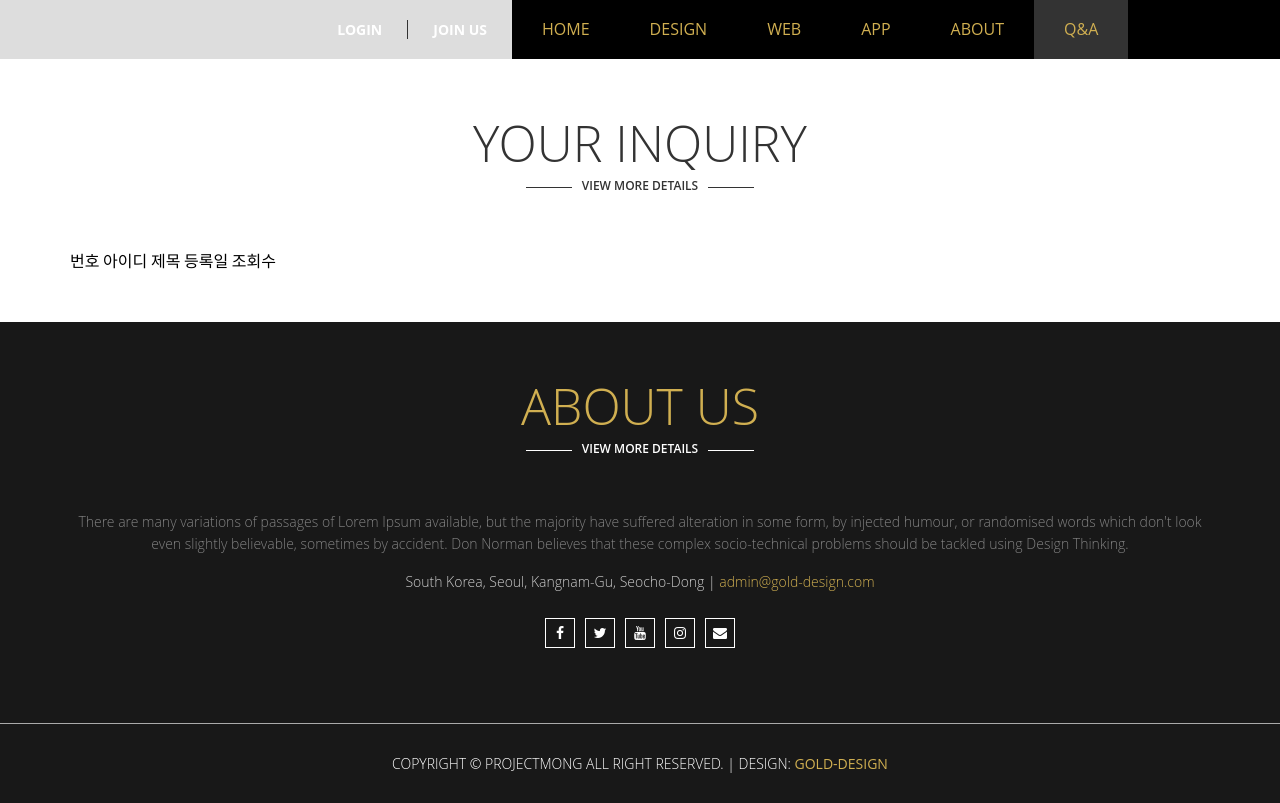
After one commit to middleun/DB-project, a PHP site: page /pages/qna/qna.php in a window 1280 px wide. The commit adds this page. Shown: the part 401-1204 px from the top of the page. Run offline with PHP 8.4, Linux system fonts and the light colour scheme.

Commit message:
210122_앱 상세 페이지 완성, Q&A 데이터 테이블 작성, Q&A페이지 화면 제작중

```diff
--- a/gold/css/design_web_app.css
+++ b/gold/css/design_web_app.css
@@ -186,4 +186,7 @@ background:url(/gold/img/frame_right.png) no-repeat right center; background-siz
 .appFrameBox>span.frameBottom{width:100%; height: 30px; bottom: 0; right: 0;
 background:url(/gold/img/frame_bottom.png) no-repeat bottom center; background-size: cover;}
 
-/* .lSAction{display:none;} */
+
+.appStoreBtns{width:100%; height: auto; text-align: center; margin-bottom:25px;}
+.appStoreBtns a{width:30%; display: inline-block;}
+.appStoreBtns a img{width:100%;}
--- a/gold/css/media.css
+++ b/gold/css/media.css
@@ -356,6 +356,8 @@
     .appFrameBox>span.frameTop{background-size: cover;}
     .appFrameBox>span.frameBottom{background-size: cover;}
 
+    .appStoreBtns a{width:40%;}
+
 
 
 }
--- /dev/null
+++ b/gold/css/qna.css
@@ -0,0 +1 @@
+.qnaTitle span{font-family: 'Noto Sans KR', sans-serif; font-weight: 300; font-size: 16px;}
--- a/gold/css/style.css
+++ b/gold/css/style.css
@@ -1,4 +1,5 @@
 @import url('https://fonts.googleapis.com/css2?family=Dancing+Script:wght@400;500;600;700&family=Lato:wght@100;300;400;700;900&display=swap');
+@import url('https://fonts.googleapis.com/css2?family=Noto+Sans+KR:wght@300;400;500;700&display=swap');
 
 
 /* reset CSS style */
--- a/gold/include/header.php
+++ b/gold/include/header.php
@@ -86,7 +86,7 @@
       <li><a href="/gold/pages/web/web.php">WEB</a></li>
       <li><a href="/gold/pages/app/app.php">APP</a></li>
       <li><a href="#">ABOUT</a></li>
-      <li><a href="#">CONTACT</a></li>
+      <li><a href="/gold/pages/qna/qna.php">Q&A</a></li>
     </ul>
     <div class="mobileMenu">
       <i class="fa fa-bars"></i>
@@ -112,6 +112,8 @@
     gnbLi[2].classList.add('active');
   }else if(pathname.includes('app')){
     gnbLi[3].classList.add('active');
+  }else if(pathname.includes('qna')){
+    gnbLi[5].classList.add('active');
   }
 
 
--- /dev/null
+++ b/gold/pages/qna/qna.php
@@ -0,0 +1,88 @@
+<!DOCTYPE html>
+<html lang="en">
+  <head>
+    <meta charset="UTF-8" />
+    <meta name="viewport" content="width=device-width, initial-scale=1.0" />
+    <title>Gold</title>
+
+    <!-- font awesome link -->
+    <link
+      rel="stylesheet"
+      href="https://cdnjs.cloudflare.com/ajax/libs/font-awesome/4.7.0/css/font-awesome.min.css"
+    />
+
+    <!-- main css link -->
+    <link rel="stylesheet" href="/gold/css/style.css" />
+
+    <!-- design css link -->
+    <link rel="stylesheet" href="/gold/css/design_web_app.css">
+
+    <!-- qna css link -->
+    <link rel="stylesheet" href="/gold/css/qna.css">
+
+
+    <!-- animation css link -->
+    <link rel="stylesheet" href="/gold/css/animation.css" />
+
+    <!-- media query style css link -->
+    <link rel="stylesheet" href="/gold/css/media.css" />
+
+  </head>
+  <body>
+   <div class="wrap">
+
+       <?php include $_SERVER["DOCUMENT_ROOT"]. "/gold/include/header.php" ?>
+
+       <section class="contents qna hasTitle">
+            <div class="center">
+                <!-- contact title -->
+                <div class="title">
+                <h2>Your Inquiry</h2>
+                <div class="subTit">
+                    <span class="subLine"></span>
+                    <a href="#" class="subLink">View More Details</a>
+                </div>
+                </div>
+                <!-- end of contact title -->
+
+                <div class="qnaBoxes deWeBoxes">
+                    <div class="qnaTable">
+                        <ul class="qnaList">
+                            <li class="qnaTitle">
+                                <span class="qnaNum">번호</span>
+                                <span class="qnaId">아이디</span>
+                                <span class="qnaTit">제목</span>
+                                <span class="qnaReg">등록일</span>
+                                <span class="qnaHit">조회수</span>
+                            </li>
+
+                        </ul>
+                    </div>
+
+
+
+
+
+
+                </div>
+                <!-- end of webBoxes -->
+
+            </div>
+         <!-- end of center -->
+       </section>
+
+        <?php include $_SERVER["DOCUMENT_ROOT"]. "/gold/include/about.php" ?>
+        <?php include $_SERVER["DOCUMENT_ROOT"]. "/gold/include/footer.php" ?>
+
+    </div>
+
+    <!-- jquery frame work -->
+    <script src="https://ajax.googleapis.com/ajax/libs/jquery/3.5.1/jquery.min.js"></script>
+    <!-- main jqeury link -->
+    <script src="/gold/js/custom.js"></script>
+    <script src="/gold/js/web_design_page.js"></script>
+
+
+
+  </body>
+</html>
--- a/gold/pages/web/web.php
+++ b/gold/pages/web/web.php
@@ -105,7 +105,7 @@
               <?php
               }
               ?>
-            </div>
+          </div>
          <!-- end of center -->
        </section>
 
```
Also changed, not shown: gold/pages/app/app_detail.php (+17 -4 lines), gold/to_do.txt (+6 -1 lines).
